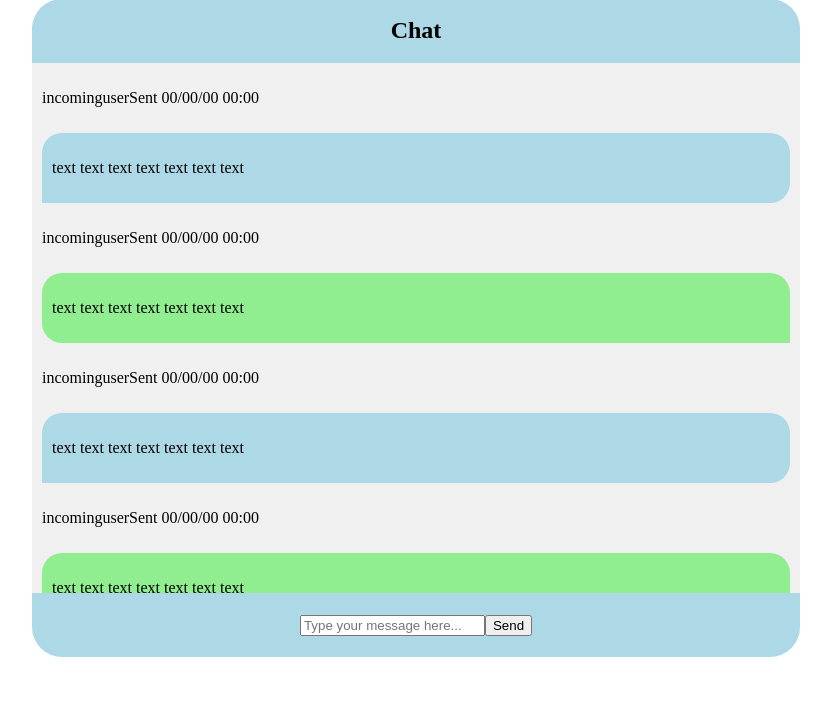
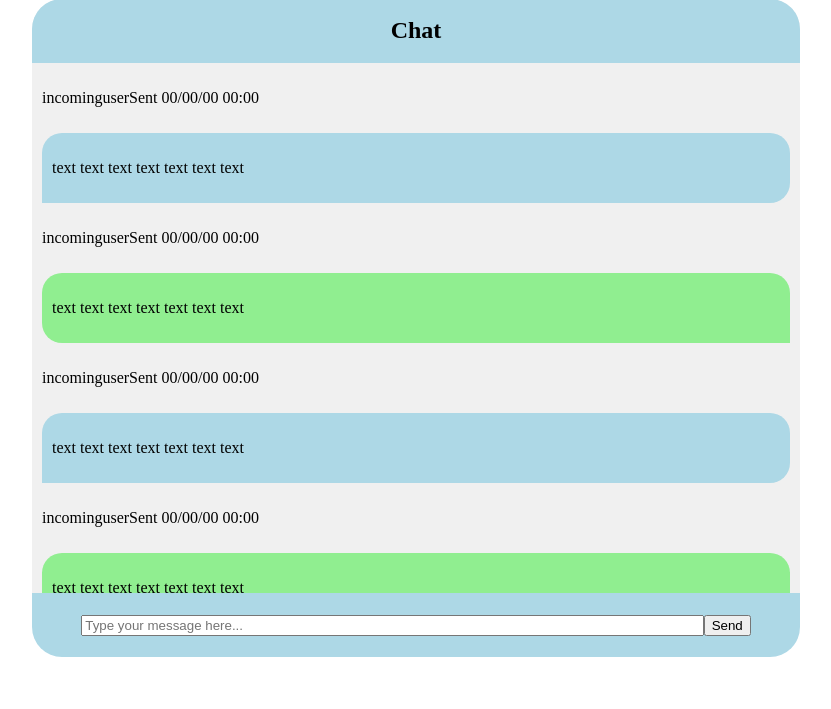
Before and after one commit to Airook-Sanjin/Acadian-Store, a Flask app: page /chat in a window 1280 px wide. Shown: the part 138-847 px from the top of the page, without its empty margins (224-1055 px from the left). Run offline with Flask 3, Linux system fonts and the light colour scheme.

Commit message:
Fixed message input width

```diff
--- a/User/templates/chat.html
+++ b/User/templates/chat.html
@@ -118,7 +118,7 @@
         </div>
 
         <div class="chat-footer">
-            <input type="text" id="message" placeholder="Type your message here...">
+            <input type="text" id="message" placeholder="Type your message here..." style="width: 80%;">
             <input type="submit" value="Send">
         </div>
 
```
